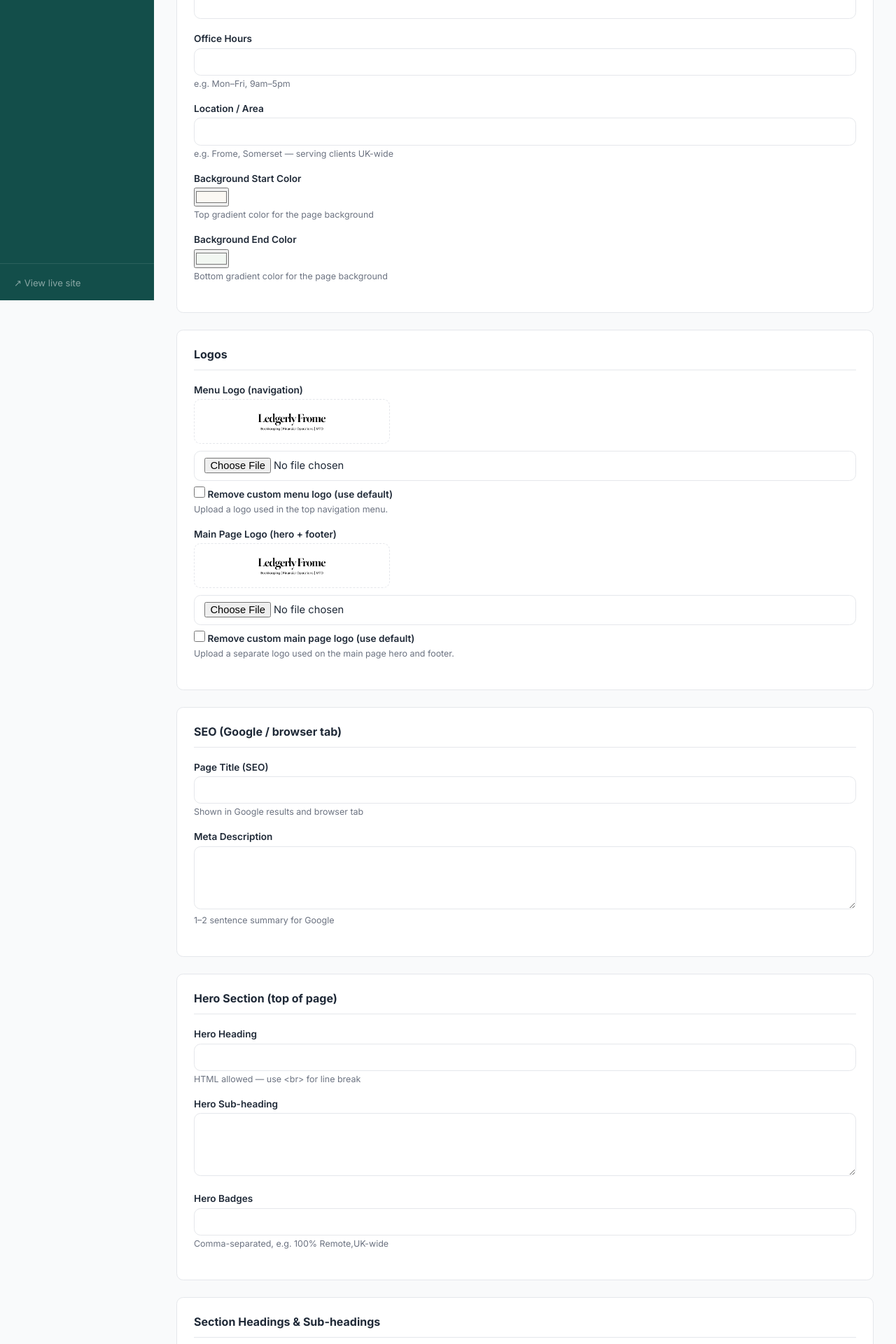
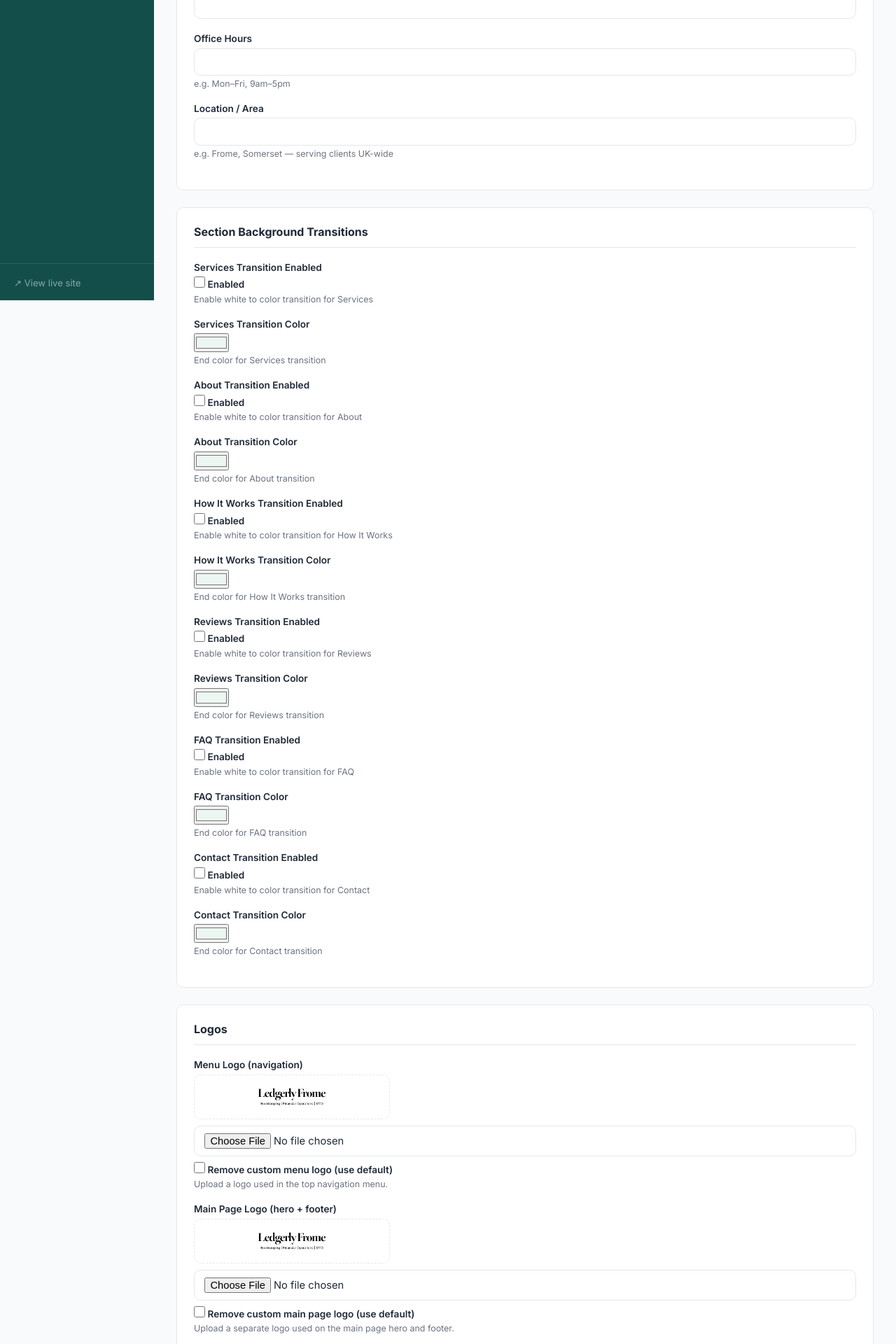
Before and after one commit to counterfitninja/ledgerlyfrome, a Flask app: page /admin/business/ in a window 1280 px wide. Shown: the part 371-2291 px from the top of the page at 70% size. Run offline with Flask 3, Linux system fonts and the light colour scheme; data that the repository does not hold is empty.

Commit message:
transition

```diff
--- a/app.py
+++ b/app.py
@@ -341,8 +341,18 @@ BUSINESS_FIELDS = [
     ("email",             "Email",                "text",     ""),
     ("hours",             "Office Hours",         "text",     "e.g. Mon–Fri, 9am–5pm"),
     ("location",          "Location / Area",      "text",     "e.g. Frome, Somerset — serving clients UK-wide"),
-    ("bg_transition_start", "Background Start Color", "color",   "Top gradient color for the page background"),
-    ("bg_transition_end",   "Background End Color",   "color",   "Bottom gradient color for the page background"),
+    ("section_transition_services_enabled", "Services Transition Enabled", "checkbox", "Enable white to color transition for Services"),
+    ("section_transition_services_color",   "Services Transition Color",   "color",    "End color for Services transition"),
+    ("section_transition_about_enabled",    "About Transition Enabled",    "checkbox", "Enable white to color transition for About"),
+    ("section_transition_about_color",      "About Transition Color",      "color",    "End color for About transition"),
+    ("section_transition_hiw_enabled",      "How It Works Transition Enabled", "checkbox", "Enable white to color transition for How It Works"),
+    ("section_transition_hiw_color",        "How It Works Transition Color",   "color",    "End color for How It Works transition"),
+    ("section_transition_reviews_enabled",  "Reviews Transition Enabled",  "checkbox", "Enable white to color transition for Reviews"),
+    ("section_transition_reviews_color",    "Reviews Transition Color",    "color",    "End color for Reviews transition"),
+    ("section_transition_faq_enabled",      "FAQ Transition Enabled",      "checkbox", "Enable white to color transition for FAQ"),
+    ("section_transition_faq_color",        "FAQ Transition Color",        "color",    "End color for FAQ transition"),
+    ("section_transition_contact_enabled",  "Contact Transition Enabled",  "checkbox", "Enable white to color transition for Contact"),
+    ("section_transition_contact_color",    "Contact Transition Color",    "color",    "End color for Contact transition"),
     ("hero_heading",      "Hero Heading",         "text",     "HTML allowed — use <br> for line break"),
     ("hero_sub",          "Hero Sub-heading",     "textarea", ""),
     ("hero_badges",       "Hero Badges",          "text",     "Comma-separated, e.g. 100% Remote,UK-wide"),
@@ -367,8 +377,11 @@ BUSINESS_FIELDS = [
 @app.route("/admin/business/", methods=["GET", "POST"])
 def admin_business():
     if request.method == "POST":
-        for key, *_ in BUSINESS_FIELDS:
-            set_cfg(key, request.form.get(key, ""))
+        for key, _, ftype, _ in BUSINESS_FIELDS:
+            if ftype == "checkbox":
+                set_cfg(key, "1" if request.form.get(key) in ("1", "on", "true") else "")
+            else:
+                set_cfg(key, request.form.get(key, ""))
 
         menu_logo_file = request.files.get("menu_logo_file")
         main_logo_file = request.files.get("main_logo_file")
--- a/static/style.css
+++ b/static/style.css
@@ -392,6 +392,10 @@ button { cursor: pointer; border: none; background: none; font: inherit; }
 
 .about {
   background: linear-gradient(180deg, rgba(255, 255, 255, 0.25), rgba(255, 255, 255, 0.05));
+}
+
+.section-transition {
+  background: linear-gradient(180deg, #ffffff 0%, var(--section-transition-color, #edf7f2) 100%) !important;
 }
 
 .about__inner {
--- a/style.css
+++ b/style.css
@@ -392,6 +392,10 @@ button { cursor: pointer; border: none; background: none; font: inherit; }
 
 .about {
   background: linear-gradient(180deg, rgba(255, 255, 255, 0.25), rgba(255, 255, 255, 0.05));
+}
+
+.section-transition {
+  background: linear-gradient(180deg, #ffffff 0%, var(--section-transition-color, #edf7f2) 100%) !important;
 }
 
 .about__inner {
--- a/templates/admin/business.html
+++ b/templates/admin/business.html
@@ -11,16 +11,44 @@
 
   <div class="adm-card">
     <div class="adm-card__title">Business Details</div>
-    {% for key, label, ftype, help in fields if key in ['business_name','phone','email','hours','location','bg_transition_start','bg_transition_end'] %}
+    {% for key, label, ftype, help in fields if key in ['business_name','phone','email','hours','location'] %}
     <div class="adm-form-group">
       <label for="{{ key }}">{{ label }}</label>
       {% if ftype == 'textarea' %}
         <textarea id="{{ key }}" name="{{ key }}" rows="3">{{ cfg[key] }}</textarea>
+      {% elif ftype == 'checkbox' %}
+        <label class="adm-checkbox-row">
+          <input type="checkbox" id="{{ key }}" name="{{ key }}" value="1" {% if cfg[key] in ['1', 'on', 'true'] %}checked{% endif %} />
+          <span>Enabled</span>
+        </label>
       {% else %}
         {% set field_value = cfg[key] %}
-        {% if ftype == 'color' and not field_value %}
-          {% set field_value = '#fbf8f3' if key == 'bg_transition_start' else '#f2f7f2' %}
-        {% endif %}
+        <input type="{{ 'color' if ftype == 'color' else 'text' }}" id="{{ key }}" name="{{ key }}" value="{{ field_value }}" />
+      {% endif %}
+      {% if help %}<p class="adm-help">{{ help }}</p>{% endif %}
+    </div>
+    {% endfor %}
+  </div>
+
+  <div class="adm-card">
+    <div class="adm-card__title">Section Background Transitions</div>
+    {% for key, label, ftype, help in fields if key in [
+      'section_transition_services_enabled','section_transition_services_color',
+      'section_transition_about_enabled','section_transition_about_color',
+      'section_transition_hiw_enabled','section_transition_hiw_color',
+      'section_transition_reviews_enabled','section_transition_reviews_color',
+      'section_transition_faq_enabled','section_transition_faq_color',
+      'section_transition_contact_enabled','section_transition_contact_color'
+    ] %}
+    <div class="adm-form-group">
+      <label for="{{ key }}">{{ label }}</label>
+      {% if ftype == 'checkbox' %}
+        <label class="adm-checkbox-row">
+          <input type="checkbox" id="{{ key }}" name="{{ key }}" value="1" {% if cfg[key] in ['1', 'on', 'true'] %}checked{% endif %} />
+          <span>Enabled</span>
+        </label>
+      {% else %}
+        {% set field_value = cfg[key] or '#edf7f2' %}
         <input type="{{ 'color' if ftype == 'color' else 'text' }}" id="{{ key }}" name="{{ key }}" value="{{ field_value }}" />
       {% endif %}
       {% if help %}<p class="adm-help">{{ help }}</p>{% endif %}
```
Also changed, not shown: seed.py (+12 -2 lines), templates/site/index.html (+18 -15 lines).
